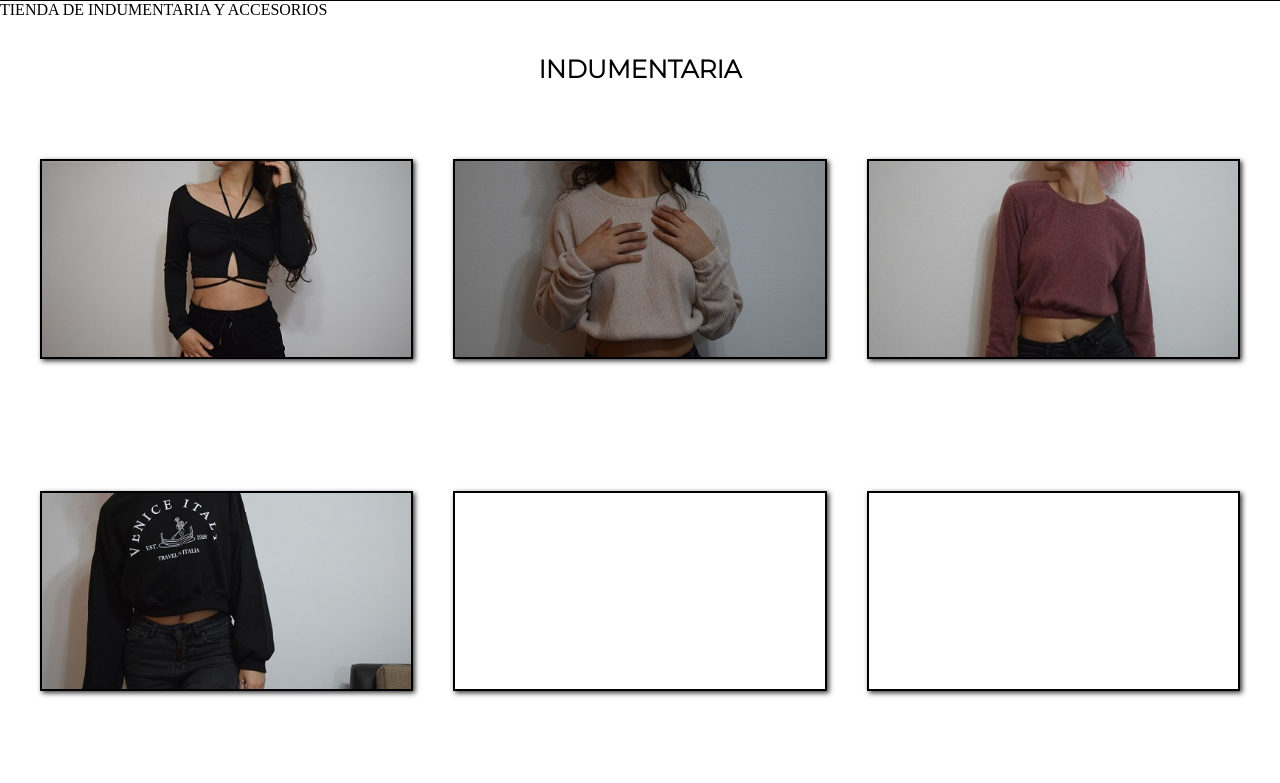
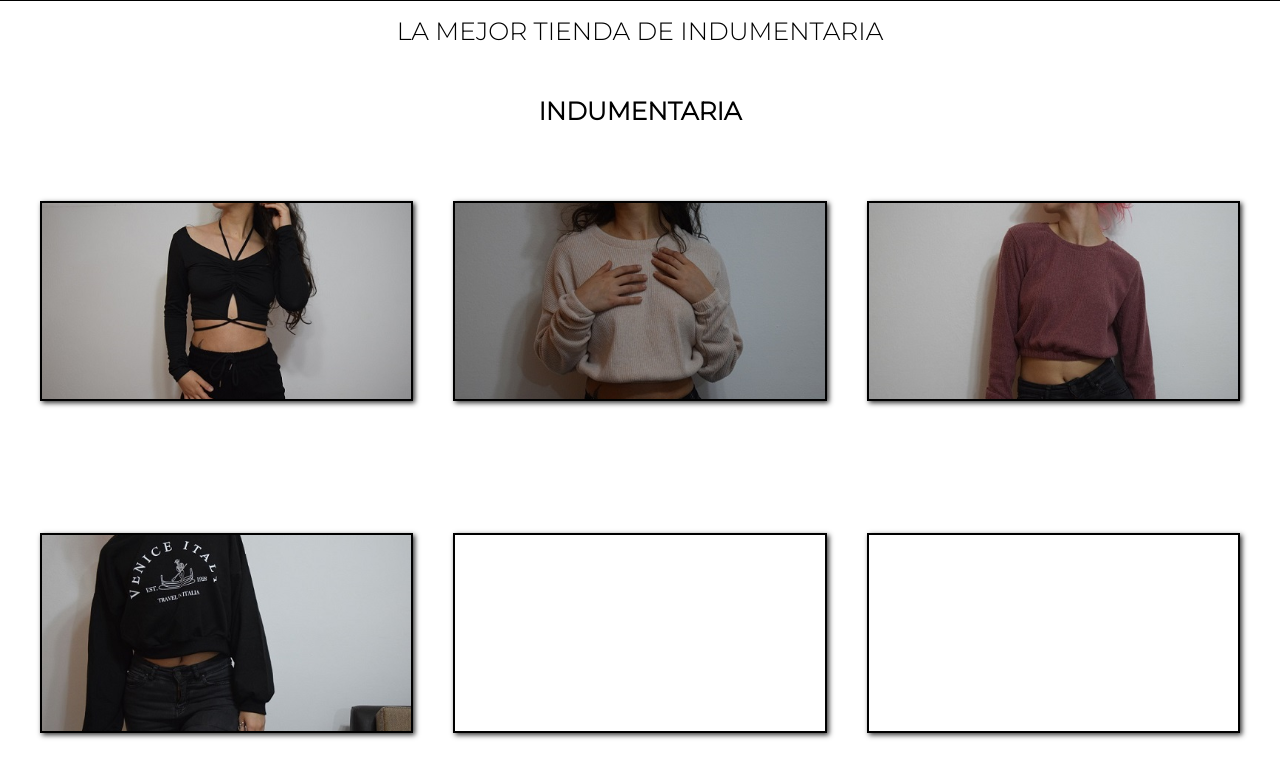
Before and after one commit to maxluker8/apricity, a plain HTML site: page index.html in a window 1280 px wide. Shown: the part 58-841 px from the top of the page. Drawn offline with nearby package versions, Linux system fonts and the light colour scheme.

Commit message:
cambio el titulo

```diff
--- a/estilos.css
+++ b/estilos.css
@@ -10,6 +10,13 @@
     background-color: #000;
     height: 10%;
     width: 100%;
+}
+
+#animacion {
+    font-family: 'Montserrat', sans-serif;
+    font-size: 25px;
+    padding: 15px;
+    text-align: center;
 }
 
 .logo {
--- a/index.html
+++ b/index.html
@@ -24,8 +24,8 @@
             </ul>
         </nav>
     </header>
-    <div class="wow animate__flash">
-        TIENDA DE INDUMENTARIA Y ACCESORIOS
+    <div class="wow animate__heartBeat" id="animacion">
+        LA MEJOR TIENDA DE INDUMENTARIA
     </div>
     <h2 class="titulo">INDUMENTARIA</h2>
     <section class="galeria">
```
